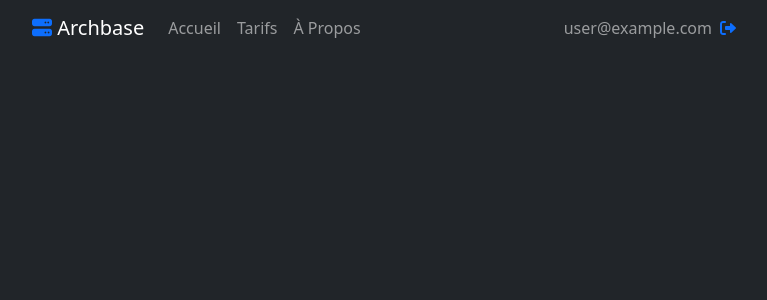
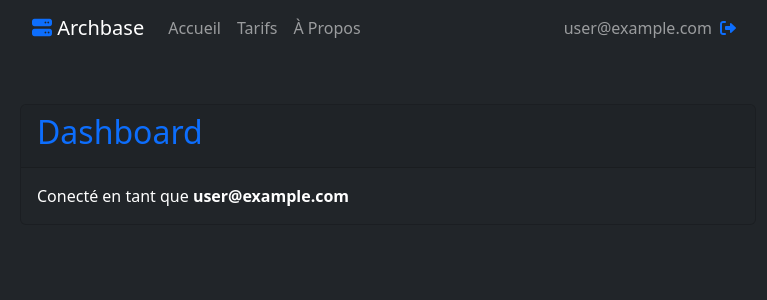
Before and after one commit to artonoximee/archbase, a React (Create React App) app: page /dashboard in a window 1280 px wide. Shown: the top 300 px of the page, without its empty margins (252-1019 px from the left). Built offline with nearby package versions, Linux system fonts and the light colour scheme; no server answers; sample sign-in values are in the browser's storage.

Commit message:
added PrivateRoute to protect private pages from unauthentified people

```diff
--- a/src/components/App.js
+++ b/src/components/App.js
@@ -7,6 +7,7 @@ import Navbar from "./Navbar";
 import Dashboard from "./Dashboard";
 import SignUp from "./auth/SignUp";
 import LogIn from "./auth/LogIn";
+import PrivateRoute from "./PrivateRoute";
 import { AuthProvider } from "../contexts/AuthContext";
 
 function App() {
@@ -21,7 +22,8 @@ function App() {
               <Navbar />
 
                 <Routes>
-                  <Route exact path="/" element={ <Dashboard /> } />
+                  <Route exact path="/" element={ <h1>Welcome</h1> } />
+                  <Route path="/dashboard" element={ <PrivateRoute><Dashboard /></PrivateRoute> } />
                   <Route path="/signup" element={ <SignUp /> } />
                   <Route path="/login" element={ <LogIn /> } />
                 </Routes>
--- /dev/null
+++ b/src/components/PrivateRoute.js
@@ -0,0 +1,8 @@
+import React from "react";
+import {  Navigate } from "react-router-dom";
+import { useAuth } from "../contexts/AuthContext";
+
+export default function PrivateRoute({ children }) {
+  const { currentUser } = useAuth();
+  return currentUser ? children : <Navigate to="/login" />;
+}
```
